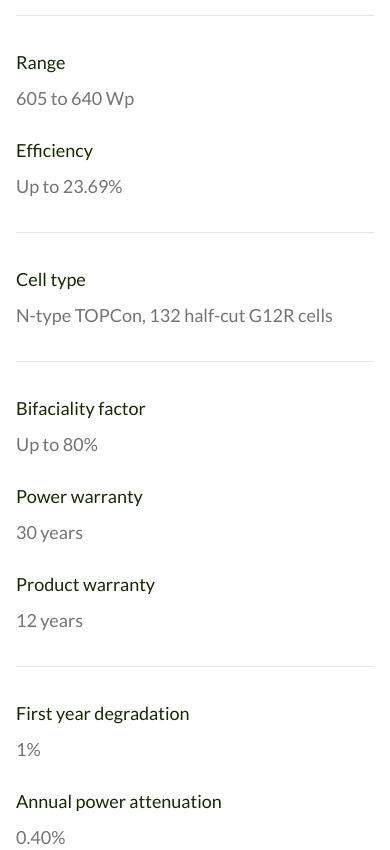
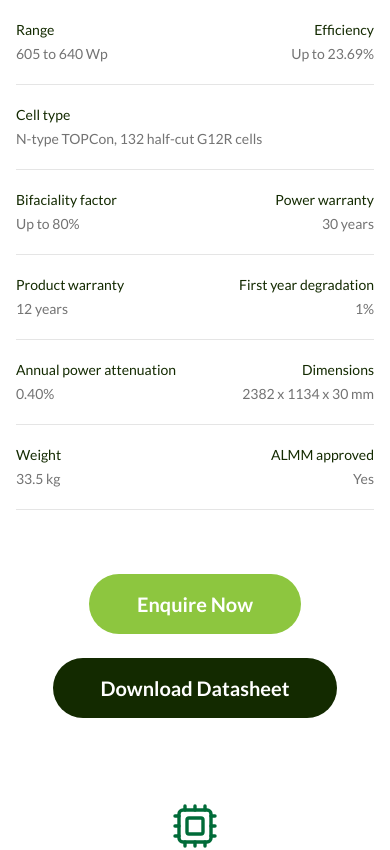
Before and after one commit to white-board-io/re-new-temp, a Next.js app: page /products/solar-module in a window 390 px wide. Shown: the part 1460-2310 px from the top of the page. Built offline with nearby package versions, Linux system fonts and the light colour scheme.

Commit message:
refactor: adjust header offsets, footer layout, and solar module display components for improved responsive design

```diff
--- a/src/app/manufacturing/page.tsx
+++ b/src/app/manufacturing/page.tsx
@@ -18,7 +18,7 @@ export default function ManufacturingPage() {
       <Header sectionPrefix="/" savingsHref="/#savings-calculator" />
       <main className="pt-[88px] lg:pt-[138px]">
         <ManufacturingDetail />
-        <WhyRenew />
+        <WhyRenew spaciousTop />
         <Contact />
       </main>
       <Footer sectionPrefix="/" />
--- a/src/app/products/solar-cell/page.tsx
+++ b/src/app/products/solar-cell/page.tsx
@@ -20,7 +20,7 @@ export default function SolarCellPage() {
       <PriceListTab />
       <main className="pt-[88px] lg:pt-[136px] xl:pt-[138px]">
         <SolarCellDetail />
-        <WhyRenew />
+        <WhyRenew spaciousTop />
         <Contact />
       </main>
       <Footer sectionPrefix="/" />
--- a/src/app/products/solar-module/page.tsx
+++ b/src/app/products/solar-module/page.tsx
@@ -20,7 +20,7 @@ export default function SolarModulePage() {
       <PriceListTab />
       <main className="pt-[88px] lg:pt-[136px] xl:pt-[138px]">
         <SolarModuleDetail />
-        <WhyRenew />
+        <WhyRenew spaciousTop />
         <Contact />
       </main>
       <Footer sectionPrefix="/" />
--- a/src/components/sections/footer.tsx
+++ b/src/components/sections/footer.tsx
@@ -140,11 +140,11 @@ export function Footer({ sectionPrefix = "" }: { sectionPrefix?: string } = {})
             <div>
               <a
                 href={`${sectionPrefix}${navItems[0].href}`}
-                className="text-lg hover:text-primary-300 xl:text-xl"
+                className="hidden text-lg hover:text-primary-300 sm:inline xl:text-xl"
               >
                 {navItems[0].label}
               </a>
-              <div className="mt-16 xl:mt-14">
+              <div className="sm:mt-16 xl:mt-14">
                 <h3 className="text-xl font-bold leading-8">
                   <Link href={linkColumns[0].headingHref!} className="hover:text-primary-300">
                     {linkColumns[0].heading}
@@ -168,11 +168,11 @@ export function Footer({ sectionPrefix = "" }: { sectionPrefix?: string } = {})
             <div>
               <a
                 href={`${sectionPrefix}${navItems[1].href}`}
-                className="text-lg hover:text-primary-300 xl:text-xl"
+                className="hidden text-lg hover:text-primary-300 sm:inline xl:text-xl"
               >
                 {navItems[1].label}
               </a>
-              <div className="mt-16 xl:mt-14">
+              <div className="sm:mt-16 xl:mt-14">
                 <h3 className="text-xl font-bold leading-8">{linkColumns[1].heading}</h3>
                 <ul className="mt-6 space-y-4">
                   {linkColumns[1].links.map((link) => (
@@ -192,11 +192,11 @@ export function Footer({ sectionPrefix = "" }: { sectionPrefix?: string } = {})
             <div>
               <a
                 href={`${sectionPrefix}${navItems[2].href}`}
-                className="text-lg hover:text-primary-300 xl:text-xl"
+                className="hidden text-lg hover:text-primary-300 sm:inline xl:text-xl"
               >
                 {navItems[2].label}
               </a>
-              <div className="mt-16 xl:mt-14">
+              <div className="sm:mt-16 xl:mt-14">
                 <h3 className="text-xl font-bold leading-8">Support Portals</h3>
                 <ul className="mt-6 space-y-6">
                   {portals.map((portal) => (
@@ -221,11 +221,11 @@ export function Footer({ sectionPrefix = "" }: { sectionPrefix?: string } = {})
             <div>
               <a
                 href={`${sectionPrefix}${navItems[3].href}`}
-                className="text-lg hover:text-primary-300 xl:text-xl"
+                className="hidden text-lg hover:text-primary-300 sm:inline xl:text-xl"
               >
                 {navItems[3].label}
               </a>
-              <div className="mt-16 xl:mt-14">
+              <div className="sm:mt-16 xl:mt-14">
                 <h3 className="text-xl font-bold leading-8">Corporate</h3>
                 <ul className="mt-6 space-y-4">
                   <li>
--- a/src/components/sections/project-showcase.tsx
+++ b/src/components/sections/project-showcase.tsx
@@ -49,7 +49,7 @@ export function ProjectShowcase() {
       const wide = window.matchMedia("(min-width: 1024px)").matches;
       const scaledDesktop = window.matchMedia("(min-width: 1280px)").matches;
       const designScale = scaledDesktop ? Math.min(1, window.innerWidth / 1920) : 1;
-      const stickyTop = scaledDesktop ? 138 : wide ? 136 : 120;
+      const stickyTop = scaledDesktop ? 138 : wide ? 136 : 88;
       const minHeight = wide ? 640 : 560;
       const stickyHeight = Math.max(window.innerHeight / designScale - stickyTop, minHeight);
 
@@ -96,7 +96,7 @@ export function ProjectShowcase() {
       style={{ height: trackHeight }}
       aria-label="Featured ReNew solar projects"
     >
-      <div className="sticky top-[120px] h-[calc(100svh-120px)] min-h-[560px] overflow-hidden lg:top-[136px] lg:h-[calc(100svh-136px)] lg:min-h-[640px] xl:top-[138px] xl:h-[calc(100svh/var(--design-scale)-138px)]">
+      <div className="sticky top-[88px] h-[calc(100svh-88px)] min-h-[560px] overflow-hidden lg:top-[136px] lg:h-[calc(100svh-136px)] lg:min-h-[640px] xl:top-[138px] xl:h-[calc(100svh/var(--design-scale)-138px)]">
         <div className="absolute inset-0">
           {PROJECT_SLIDES.map((slide, index) => (
             <Image
@@ -134,7 +134,7 @@ export function ProjectShowcase() {
                     if (!track) return;
 
                     const wide = window.matchMedia("(min-width: 1024px)").matches;
-                    const stickyTop = wide ? 136 : 120;
+                    const stickyTop = wide ? 136 : 88;
                     const minHeight = wide ? 640 : 560;
                     const stickyHeight = Math.max(window.innerHeight - stickyTop, minHeight);
                     const top = track.getBoundingClientRect().top + window.scrollY;
--- a/src/components/sections/solar-module-detail.tsx
+++ b/src/components/sections/solar-module-detail.tsx
@@ -225,9 +225,9 @@ function FeatureIcon({ icon: Icon }: { icon: ComponentType<LucideProps> }) {
   return (
     <span
       aria-hidden
-      className="flex size-11 shrink-0 items-center justify-center text-primary-700 lg:mt-1"
+      className="mx-auto flex size-14 shrink-0 items-center justify-center text-primary-700 lg:mx-0 lg:mt-1 lg:size-11"
     >
-      <Icon className="size-10" strokeWidth={1.7} />
+      <Icon className="size-12 lg:size-10" strokeWidth={1.7} />
     </span>
   );
 }
@@ -362,60 +362,52 @@ export function SolarModuleDetail() {
           <h2 className="text-3xl font-bold sm:text-4xl">{activeModule.title}</h2>
           <p className="mt-4 text-2xl font-bold text-primary-700">Right. Reliable. Ready.</p>
 
-          <dl className="mt-12 text-left text-lg sm:mt-16 sm:text-xl">
-            <div className="grid gap-6 border-t border-neutral-200 py-8 sm:grid-cols-2 sm:gap-8">
-              <div>
+          <dl className="mt-8 grid grid-cols-2 border-t border-neutral-200 text-left text-sm leading-5 sm:mt-16 sm:grid-cols-6 sm:text-xl sm:leading-normal">
+            <div className="col-span-1 border-b border-neutral-200 py-5 pr-2 sm:col-span-3 sm:py-8 sm:pr-4">
               <dt>Range</dt>
-                <dd className="mt-2 text-neutral-500">{activeModule.range}</dd>
+              <dd className="mt-1 text-neutral-500 sm:mt-2">{activeModule.range}</dd>
             </div>
-              <div>
+            <div className="col-span-1 border-b border-neutral-200 py-5 pl-2 text-right sm:col-span-3 sm:py-8 sm:pl-4 sm:text-left">
               <dt>Efficiency</dt>
-                <dd className="mt-2 text-neutral-500">{activeModule.efficiency}</dd>
+              <dd className="mt-1 text-neutral-500 sm:mt-2">{activeModule.efficiency}</dd>
             </div>
+            <div className="col-span-2 border-b border-neutral-200 py-5 sm:col-span-6 sm:py-8">
+              <dt>Cell type</dt>
+              <dd className="mt-1 text-neutral-500 sm:mt-2">{activeModule.cellType}</dd>
             </div>
-            <div className="border-t border-neutral-200 py-8">
-              <dt>Cell type</dt>
-              <dd className="mt-2 text-neutral-500">{activeModule.cellType}</dd>
+            <div className="col-span-1 border-b border-neutral-200 py-5 pr-2 sm:col-span-2 sm:py-8 sm:pr-4">
+              <dt>Bifaciality factor</dt>
+              <dd className="mt-1 text-neutral-500 sm:mt-2">{activeModule.bifacialityFactor}</dd>
             </div>
-            <div className="grid gap-6 border-t border-neutral-200 py-8 sm:grid-cols-3">
-              <div>
-                <dt>Bifaciality factor</dt>
-                <dd className="mt-2 text-neutral-500">{activeModule.bifacialityFactor}</dd>
+            <div className="col-span-1 border-b border-neutral-200 py-5 pl-2 text-right sm:col-span-2 sm:px-2 sm:py-8 sm:text-left">
+              <dt>Power warranty</dt>
+              <dd className="mt-1 text-neutral-500 sm:mt-2">{activeModule.powerWarranty}</dd>
             </div>
-              <div>
-                <dt>Power warranty</dt>
-                <dd className="mt-2 text-neutral-500">{activeModule.powerWarranty}</dd>
+            <div className="col-span-1 border-b border-neutral-200 py-5 pr-2 sm:col-span-2 sm:py-8 sm:pl-4 sm:pr-0">
+              <dt>Product warranty</dt>
+              <dd className="mt-1 text-neutral-500 sm:mt-2">{activeModule.productWarranty}</dd>
             </div>
-              <div>
-                <dt>Product warranty</dt>
-                <dd className="mt-2 text-neutral-500">{activeModule.productWarranty}</dd>
+            <div className="col-span-1 border-b border-neutral-200 py-5 pl-2 text-right sm:col-span-3 sm:py-8 sm:pl-0 sm:pr-4 sm:text-left">
+              <dt>First year degradation</dt>
+              <dd className="mt-1 text-neutral-500 sm:mt-2">{activeModule.firstYearDegradation}</dd>
             </div>
-            </div>
-            <div className="grid gap-6 border-t border-neutral-200 py-8 sm:grid-cols-2 sm:gap-8">
-              <div>
-                <dt>First year degradation</dt>
-                <dd className="mt-2 text-neutral-500">{activeModule.firstYearDegradation}</dd>
-              </div>
-              <div>
+            <div className="col-span-1 border-b border-neutral-200 py-5 pr-2 sm:col-span-3 sm:py-8 sm:pl-4 sm:pr-0">
               <dt>Annual power attenuation</dt>
-                <dd className="mt-2 text-neutral-500">
+              <dd className="mt-1 text-neutral-500 sm:mt-2">
                 {activeModule.annualPowerAttenuation}
               </dd>
             </div>
+            <div className="col-span-1 border-b border-neutral-200 py-5 pl-2 text-right sm:col-span-3 sm:py-8 sm:pl-0 sm:pr-4 sm:text-left">
+              <dt>Dimensions</dt>
+              <dd className="mt-1 text-neutral-500 sm:mt-2">{activeModule.dimensions}</dd>
             </div>
-            <div className="grid gap-6 border-t border-neutral-200 py-8 sm:grid-cols-2 sm:gap-8">
-              <div>
-                <dt>Dimensions</dt>
-                <dd className="mt-2 text-neutral-500">{activeModule.dimensions}</dd>
+            <div className="col-span-1 border-b border-neutral-200 py-5 pr-2 sm:col-span-3 sm:py-8 sm:pl-4 sm:pr-0">
+              <dt>Weight</dt>
+              <dd className="mt-1 text-neutral-500 sm:mt-2">{activeModule.weight}</dd>
             </div>
-              <div>
-                <dt>Weight</dt>
-                <dd className="mt-2 text-neutral-500">{activeModule.weight}</dd>
-              </div>
-            </div>
-            <div className="border-y border-neutral-200 py-8">
+            <div className="col-span-1 border-b border-neutral-200 py-5 pl-2 text-right sm:col-span-6 sm:py-8 sm:pl-0 sm:text-left">
               <dt>ALMM approved</dt>
-              <dd className="mt-2 text-neutral-500">{activeModule.almmApproved}</dd>
+              <dd className="mt-1 text-neutral-500 sm:mt-2">{activeModule.almmApproved}</dd>
             </div>
           </dl>
 
--- a/src/components/sections/why-renew.tsx
+++ b/src/components/sections/why-renew.tsx
@@ -42,9 +42,16 @@ function LogoRun({ hidden = false }: { hidden?: boolean }) {
   );
 }
 
-export function WhyRenew() {
+export function WhyRenew({ spaciousTop = false }: { spaciousTop?: boolean } = {}) {
   return (
-    <section id="why-renew" className="overflow-hidden bg-white pb-section md:py-section">
+    <section
+      id="why-renew"
+      className={
+        spaciousTop
+          ? "overflow-hidden bg-white pb-section pt-20 sm:pt-24 md:py-section"
+          : "overflow-hidden bg-white pb-section md:py-section"
+      }
+    >
       <Reveal className="mx-auto max-w-content px-4 text-center sm:px-6">
         <p className="text-2xl font-bold uppercase leading-8 text-primary-700">
           Why ReNew Solar Panels
```
Lines whose indentation alone changed are shown as unchanged.
